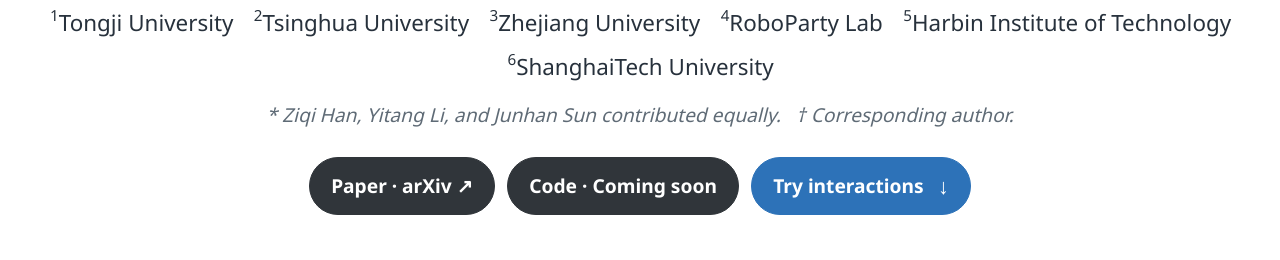
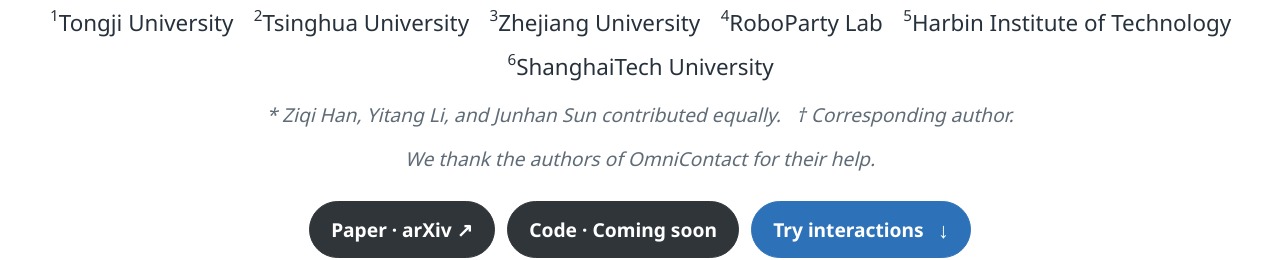
Before and after one commit to iamhardworking/I-BFM, a plain HTML site: page index.html in a window 1280 px wide. Shown: the part 955-1215 px from the top of the page. Drawn offline with Linux system fonts and the light colour scheme.

Commit message:
Acknowledge OmniContact authors

```diff
--- a/index.html
+++ b/index.html
@@ -73,6 +73,7 @@
           <span><sup>6</sup>ShanghaiTech University</span>
         </div>
         <p class="author-note">* Ziqi Han, Yitang Li, and Junhan Sun contributed equally. &nbsp; † Corresponding author.</p>
+        <p class="author-note">We thank the authors of OmniContact for their help.</p>
         <div class="author-actions" id="paper-links">
           <a class="button" href="https://arxiv.org/abs/2610.06129" target="_blank" rel="noopener" aria-label="Read I-BFM on arXiv">Paper · arXiv ↗</a>
           <span class="button coming-soon">Code · Coming soon</span>
```
